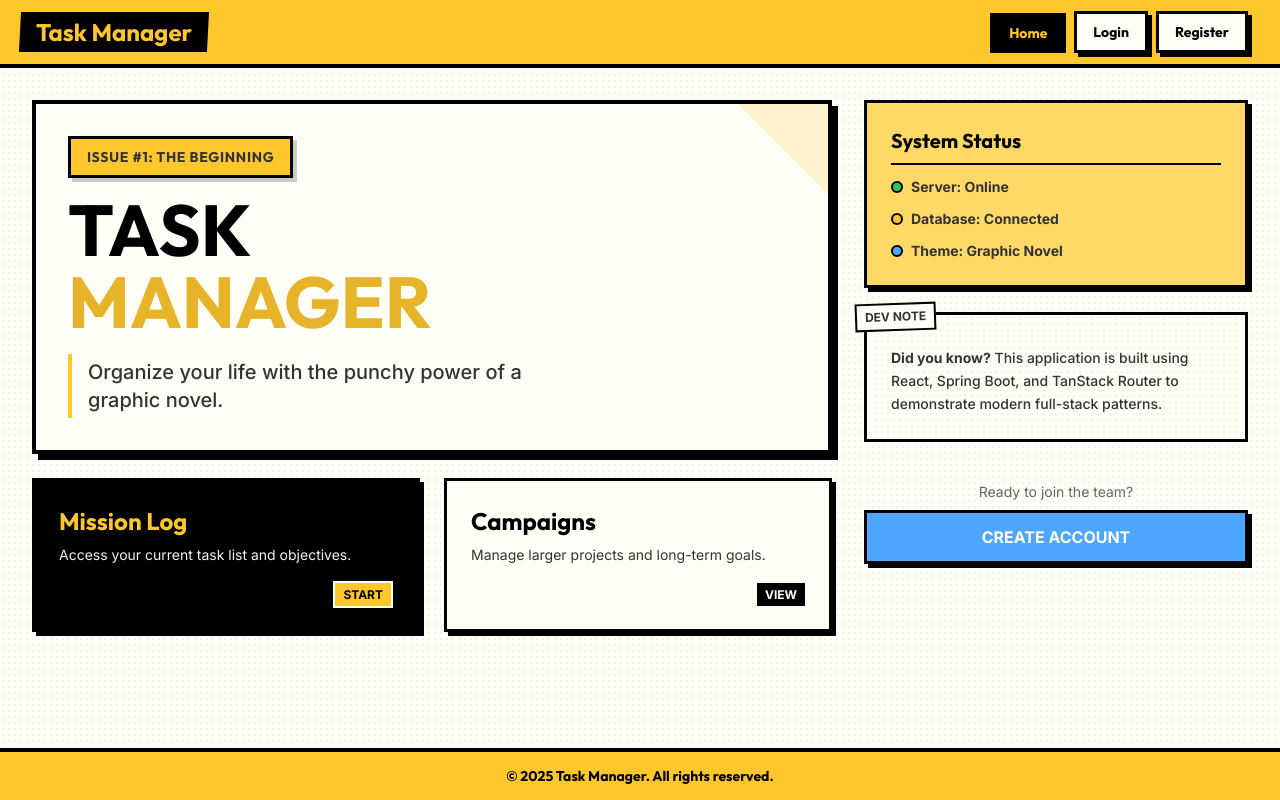
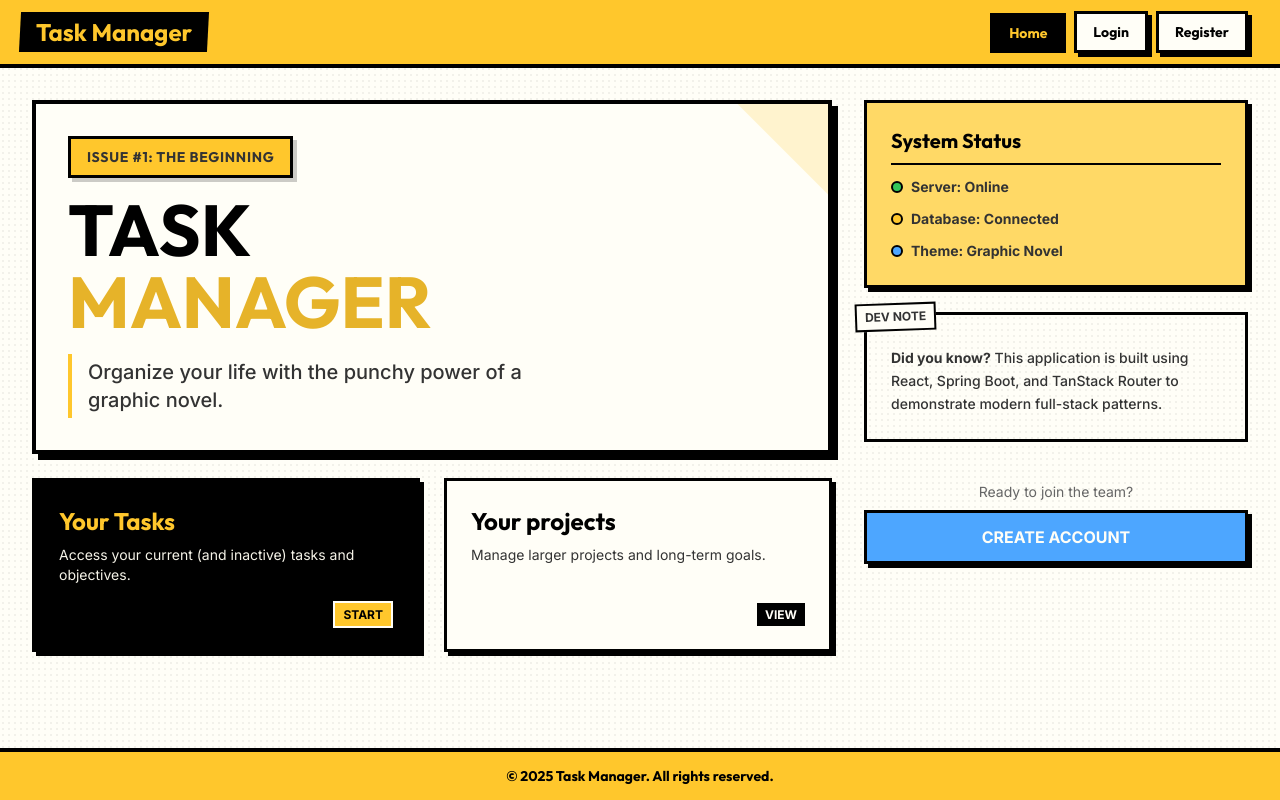
Before and after one commit to gbfrancisco/taskmanager-fullstack, a React (Vite) app in the folder client/: page / in a window 1280 px wide. Built offline with nearby package versions, Linux system fonts and the light colour scheme.

Commit message:
Session FE-13: Style and Theme Improvements
- More text fixes

```diff
--- a/client/src/routes/index.tsx
+++ b/client/src/routes/index.tsx
@@ -62,9 +62,9 @@ function HomePage() {
               <div className="bg-ink text-paper border-comic shadow-comic-interactive p-6 h-full flex flex-col justify-between">
                 <div>
                   <h2 className="text-display text-2xl text-amber-vivid mb-2 group-hover:underline decoration-4 decoration-amber-vivid underline-offset-4">
-                    Mission Log
+                    Your Tasks
                   </h2>
-                  <p className="text-paper-dark text-sm">Access your current task list and objectives.</p>
+                  <p className="text-paper-dark text-sm">Access your current (and inactive) tasks and objectives.</p>
                 </div>
                 <div className="mt-4 self-end">
                   <span className="bg-amber-vivid text-ink text-xs font-bold px-2 py-1 uppercase border-2 border-paper">
@@ -81,7 +81,7 @@ function HomePage() {
               <div className="bg-paper text-ink border-comic shadow-comic-interactive p-6 h-full flex flex-col justify-between">
                 <div>
                   <h2 className="text-display text-2xl mb-2 group-hover:underline decoration-4 decoration-ink underline-offset-4">
-                    Campaigns
+                    Your projects
                   </h2>
                   <p className="text-ink-soft text-sm">Manage larger projects and long-term goals.</p>
                 </div>
--- a/client/src/routes/projects/$projectId.tsx
+++ b/client/src/routes/projects/$projectId.tsx
@@ -308,7 +308,7 @@ function ProjectDetailPage() {
             {/* Quick Link to Add Task */}
             <div className="mt-4 text-center">
               <Link to="/tasks" className="text-xs font-bold uppercase underline hover:text-amber-vivid">
-                + Manage Tasks at Mission Board
+                + Manage Tasks at Task Board
               </Link>
             </div>
           </div>
--- a/client/src/routes/projects/index.tsx
+++ b/client/src/routes/projects/index.tsx
@@ -221,7 +221,7 @@ function ProjectCard({ project }: { project: Project }) {
         {/* Footer - Task count */}
         <div className="border-t-2 border-dashed border-ink/20 pt-3 flex items-center justify-between">
           <div className="flex items-center gap-2">
-            <span className="text-xs font-bold uppercase text-ink-light">Objectives:</span>
+            <span className="text-xs font-bold uppercase text-ink-light">Tasks:</span>
             <span className="bg-ink text-paper text-xs font-mono px-1.5 py-0.5 rounded-sm">
               {project.taskCount || 0}
             </span>
```
